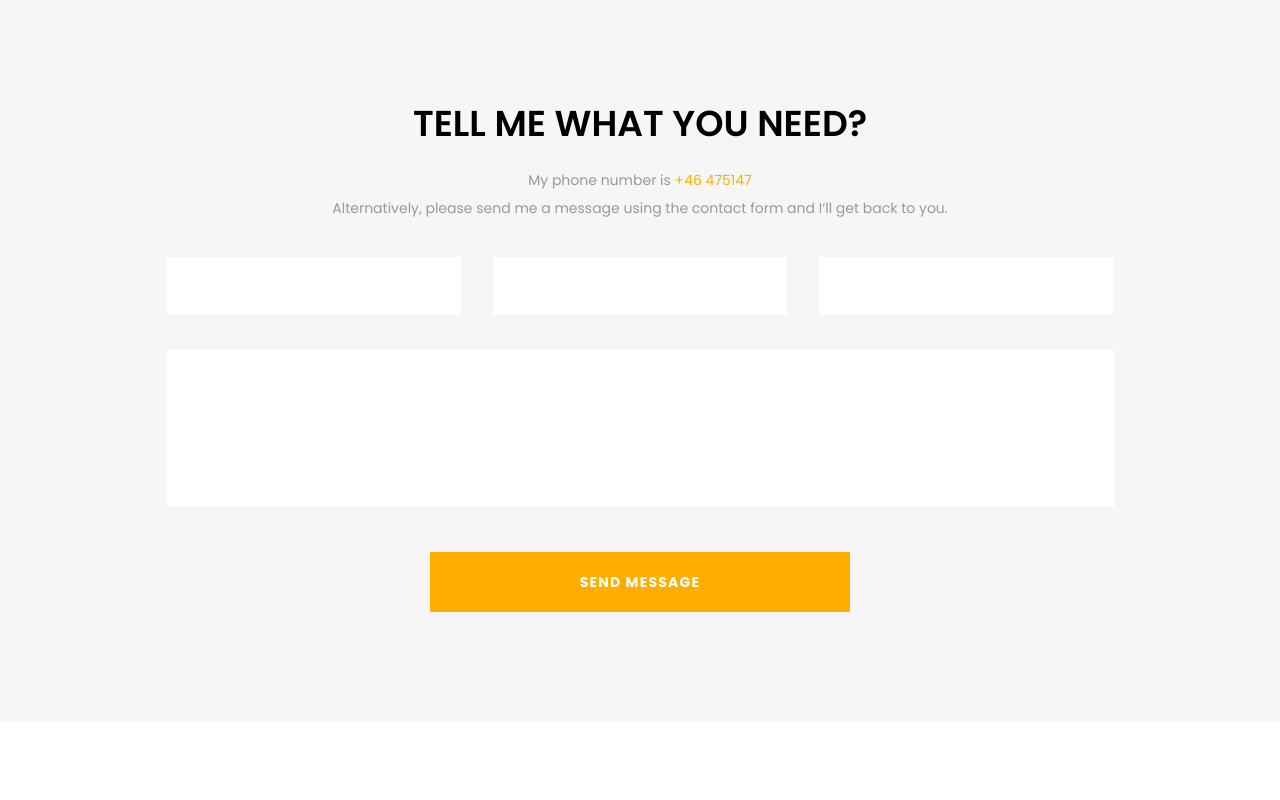
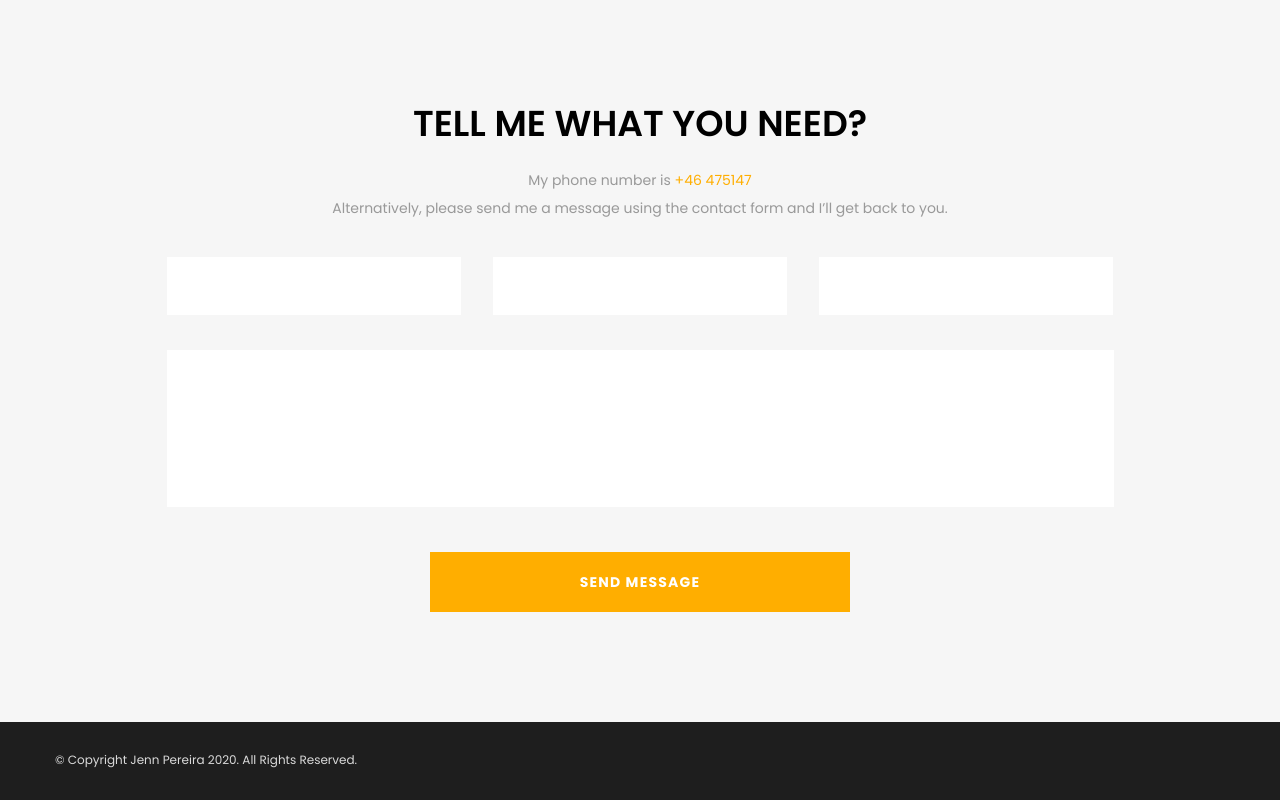
Before and after one commit to Verruckterdrachen/Kelvin, a website: page #src/index.html in a window 1280 px wide. Shown: the part 3693-4493 px from the top of the page. Before the commit the page ends 4415 px from the top, so only its background shows below. Drawn offline with nearby package versions, Linux system fonts and the light colour scheme; files that its build step writes are made by us from their sources; files whose address does not match are found by name; a web font is replaced by a local one.

Commit message:
add footer

```diff
--- a/#src/_footer.html
+++ b/#src/_footer.html
@@ -1,5 +1,13 @@
 <footer class="footer">
 	<div class="footer__container _container">
-
+		<div class="footer__body">
+			<div class="footer__copy">© Copyright Jenn Pereira 2020. All Rights Reserved.</div>
+			<div class="footer__social">
+				<a href="" class="footer__icon _icon-twitter"></a>
+				<a href="" class="footer__icon _icon-instagram"></a>
+				<a href="" class="footer__icon _icon-facebook"></a>
+				<a href="" class="footer__icon _icon-linkedin"></a>
+			</div>
+		</div>
 	</div>
 </footer>
--- a/#src/index.html
+++ b/#src/index.html
@@ -194,11 +194,9 @@
 					</div>
 				</div>
 			</section>
-
 		</main>
 		@@include('_footer.html',{})
 	</div>
-	@@include('_popup.html',{})
 	@@include('_js.html',{})
 </body>
 
--- a/#src/scss/footer.scss
+++ b/#src/scss/footer.scss
@@ -1,5 +1,41 @@
-footer {
+//====================================================================================================
+.footer {
+	background-color: #1e1e1e;
+	&__body {
+		display: flex;
+		align-items: center;
+		justify-content: space-between;
+		@media (max-width: $md3+px) {
+			flex-direction: column;
+			justify-content: center;
+		}
+		min-height: 78px;
+	}
+	&__copy {
+		text-align: center;
+		color: #dadada;
+		font-size: 12px;
+		line-height: 120%;
+		@media (max-width: $md3+px) {
+			margin: 0px 0px 20px/12px * 1em 0px;
+		}
+	}
+	&__social {
+		display: flex;
+		align-items: center;
+	}
+	&__icon {
+		font-size: 12px;
+		color: #dadada;
+		transition: color 0.3s ease 0s;
+		&:not(:last-child) {
+			margin: 0px 20px 0px 0px;
+		}
+		@media (any-hover: hover) {
+			&:hover {
+				color: $primaryColor;
+			}
+		}
+	}
 }
 //====================================================================================================
-
-//====================================================================================================
--- a/#src/scss/home.scss
+++ b/#src/scss/home.scss
@@ -321,6 +321,4 @@
 	}
 }
 //============================================================================
-
-//============================================================================
 //====================================================================================================
--- a/#src/scss/style.scss
+++ b/#src/scss/style.scss
@@ -89,8 +89,6 @@ body {
 //<ОСНОВНОЙ БЛОК>====================================================================================================
 .page {
 	flex: 1 1 auto;
-	&__hello {
-	}
 	&__services {
 		@include adaptiv-value("padding-top", 100, 40, 1);
 		@include adaptiv-value("padding-bottom", 110, 50, 1);
```
Also changed, not shown: Kelvin/index.html (+9 -25 lines), Kelvin/css/style.min.css.
